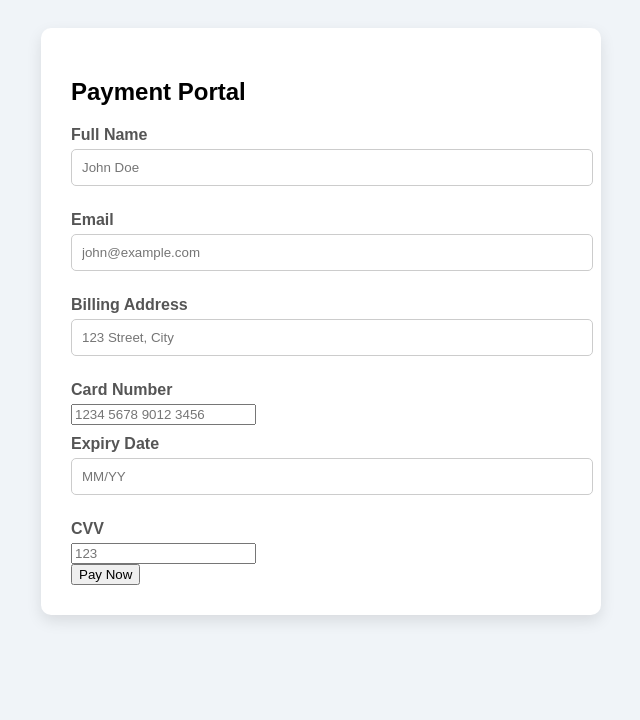
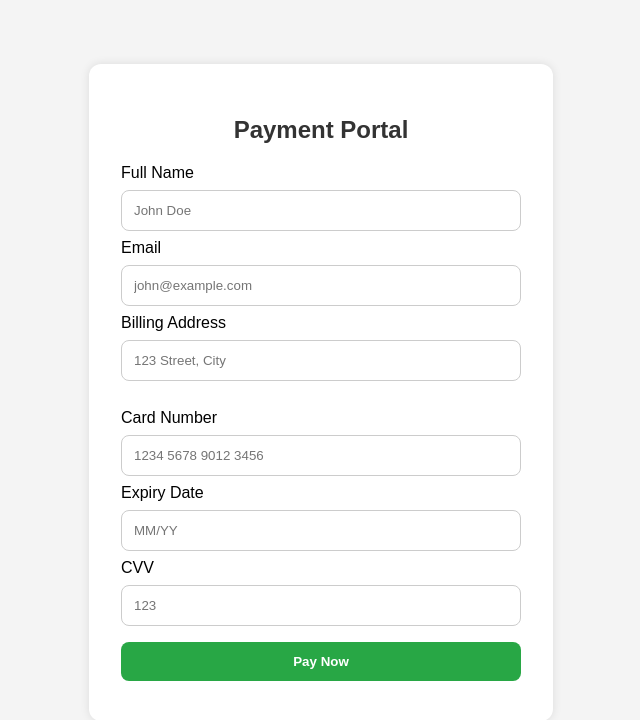
Before and after one commit to Kxingmxakxer/web-form, a plain HTML site: page index.html in a window 1280 px wide. Shown: the whole page, without its empty margins (319-959 px from the left). Drawn offline with Linux system fonts and the light colour scheme.

Commit message:
Update style.css

```diff
--- a/style.css
+++ b/style.css
@@ -1,65 +1,49 @@
 body {
   font-family: Arial, sans-serif;
-  background: #f0f4f8;
-  padding: 20px;
+  background: #f4f4f4;
+  margin: 0;
+  padding: 0;
 }
 
 .container {
-  max-width: 500px;
-  margin: auto;
-  background: #ffffff;
-  padding: 30px;
-  border-radius: 10px;
-  box-shadow: 0 6px 15px rgba(0, 0, 0, 0.1);
+  max-width: 400px;
+  background: white;
+  padding: 2rem;
+  margin: 5% auto;
+  border-radius: 12px;
+  box-shadow: 0 0 10px rgba(0,0,0,0.1);
 }
 
-h1 {
+h2 {
   text-align: center;
-  margin-bottom: 25px;
   color: #333;
 }
 
-form label {
-  display: block;
-  margin: 10px 0 5px;
-  color: #555;
-  font-weight: bold;
+input[type="text"],
+input[type="email"],
+input[type="number"],
+input[type="tel"],
+input[type="submit"] {
+  width: 100%;
+  padding: 12px;
+  margin: 8px 0;
+  border-radius: 8px;
+  border: 1px solid #ccc;
+  box-sizing: border-box;
 }
 
-form input[type="text"],
-form input[type="email"],
-form input[type="password"],
-form input[type="date"],
-form select {
-  width: 100%;
-  padding: 10px;
-  margin-bottom: 15px;
-  border: 1px solid #ccc;
-  border-radius: 5px;
+input[type="submit"] {
+  background-color: #28a745;
+  color: white;
+  border: none;
+  font-weight: bold;
+  cursor: pointer;
 }
 
-.radio-group {
-  display: flex;
-  gap: 20px;
-  margin-bottom: 15px;
+input[type="submit"]:hover {
+  background-color: #218838;
 }
 
-.checkbox {
-  margin-top: 10px;
+.section {
+  margin-top: 20px;
 }
-
-button {
-  width: 100%;
-  padding: 12px;
-  background: #007bff;
-  color: white;
-  font-size: 16px;
-  border: none;
-  border-radius: 6px;
-  cursor: pointer;
-  transition: 0.3s;
-}
-
-button:hover {
-  background: #0056b3;
-}
```
